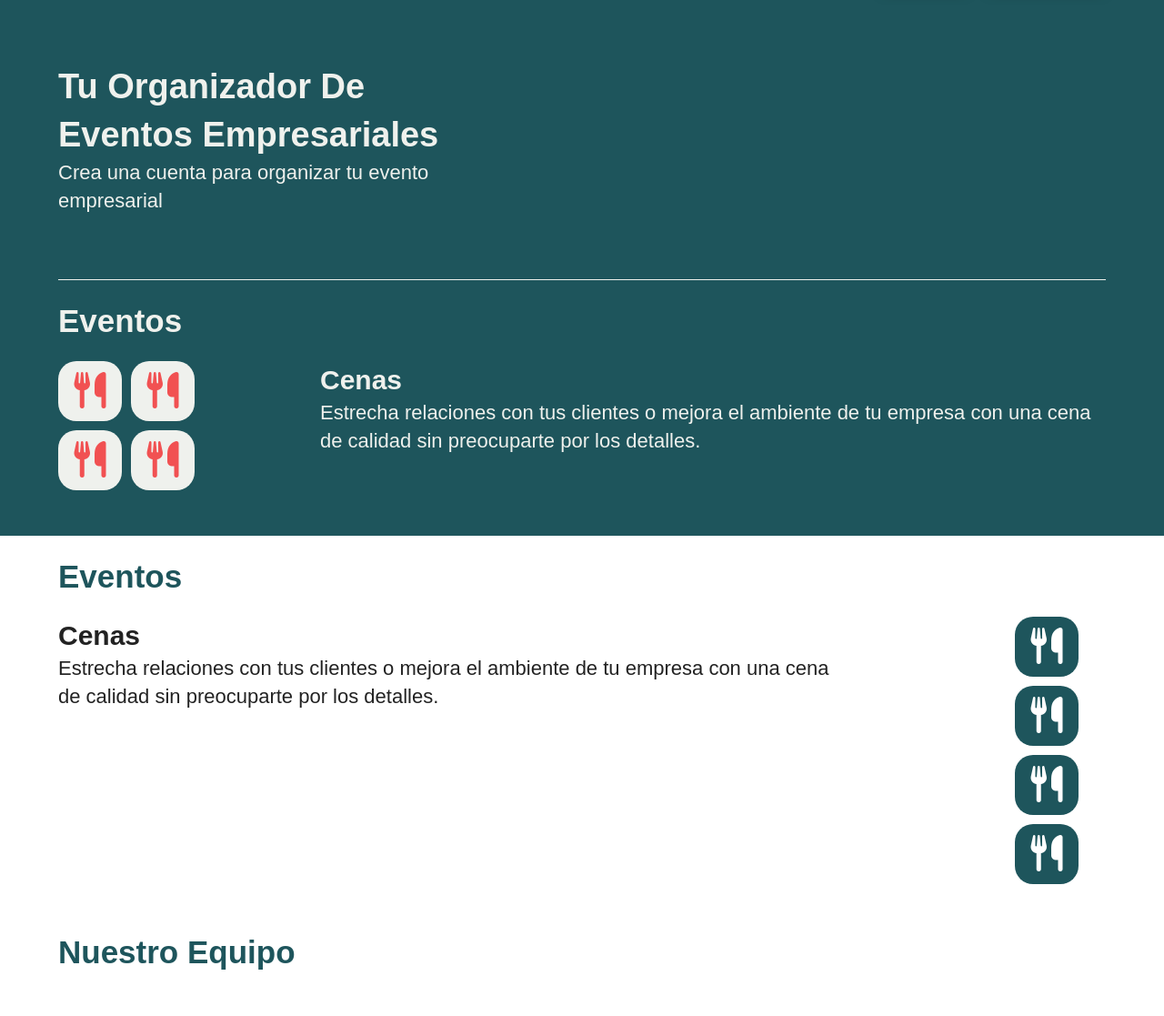
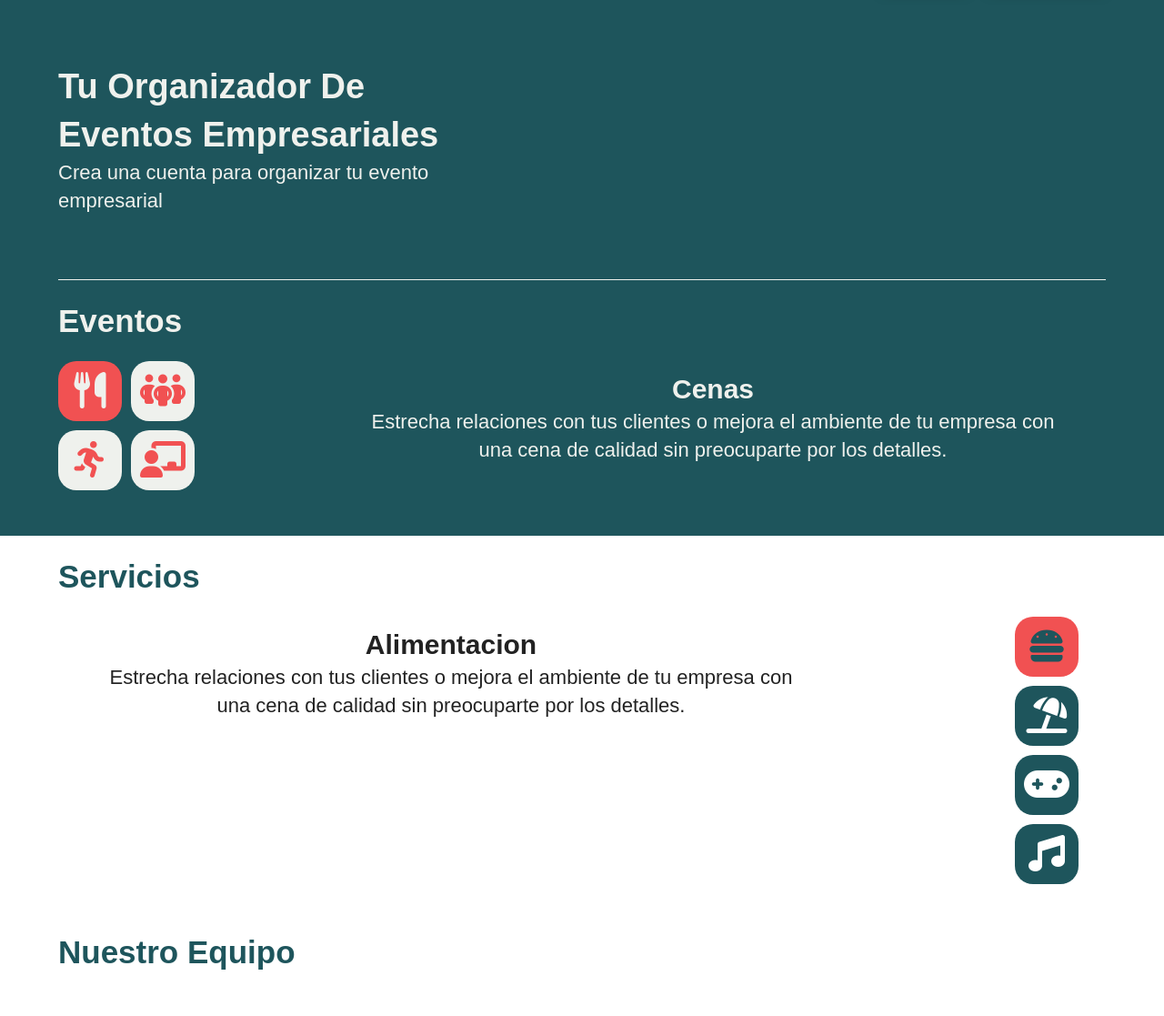
Before and after one commit to JohnSC31/eventor, a PHP site: page /eventor/ in a window 1280 px wide. Shown: the part 56-1173 px from the top of the page at 91% size. Run offline with PHP 8.4, Linux system fonts and the light colour scheme.

Commit message:
Funcionalidad home y validacion registro e inicio de sesion

```diff
--- a/app/controllers/Views.php
+++ b/app/controllers/Views.php
@@ -49,6 +49,12 @@
             $this->loadView('pages/login', $data); // se carga la vista necesaria
         }
 
+        // CARGA DE RECUPERAR CONTRASEÑA
+        public function recovery(){
+            $data = $this->getPageData('recovery','Recuperar contraseña');
+            $this->loadView('pages/recovery', $data); // se carga la vista necesaria
+        }
+
 
         // CARGA DE REGISTRO
         public function signup(){
--- a/app/views/pages/home.php
+++ b/app/views/pages/home.php
@@ -16,14 +16,35 @@
         <h2>Eventos</h2>
         <div class="event-list">
             <ul class="event-icon-container">
-                <li class=""><i class="fa-solid fa-utensils"></i></li>
-                <li class=""><i class="fa-solid fa-utensils"></i></li>
-                <li class=""><i class="fa-solid fa-utensils"></i></li>
-                <li class=""><i class="fa-solid fa-utensils"></i></li>
+                <li change-event="1" class="active"><i class="fa-solid fa-utensils"></i></li>
+                <li change-event="2" class=""><i class="fa-solid fa-people-group"></i></li>
+                <li change-event="3" class=""><i class="fa-solid fa-person-running"></i></li>
+                <li change-event="4" class=""><i class="fa-solid fa-chalkboard-user"></i></li>
             </ul>
             <div class="event-detail-container">
-                <div class="event-detail">
+                <div class="event-detail" id="type-event-1">
                     <h3>Cenas</h3>
+                    <p>Estrecha relaciones con tus clientes o mejora el ambiente de tu empresa con una cena de calidad
+                        sin preocuparte por los detalles.
+                    </p>
+                </div>
+
+                <div class="event-detail" id="type-event-2">
+                    <h3>Reuniones</h3>
+                    <p>Estrecha relaciones con tus clientes o mejora el ambiente de tu empresa con una cena de calidad
+                        sin preocuparte por los detalles.
+                    </p>
+                </div>
+
+                <div class="event-detail" id="type-event-3">
+                    <h3>Actividades deportivas</h3>
+                    <p>Estrecha relaciones con tus clientes o mejora el ambiente de tu empresa con una cena de calidad
+                        sin preocuparte por los detalles.
+                    </p>
+                </div>
+
+                <div class="event-detail" id="type-event-4">
+                    <h3>Capacitaciones</h3>
                     <p>Estrecha relaciones con tus clientes o mejora el ambiente de tu empresa con una cena de calidad
                         sin preocuparte por los detalles.
                     </p>
@@ -36,23 +57,44 @@
 
 <section class="home-services">
     <div class="container">
-        <h2>Eventos</h2>
-        <div class="event-list">
+        <h2>Servicios</h2>
+        <div class="service-list">
 
-            <div class="event-detail-container">
-                <div class="event-detail">
-                    <h3>Cenas</h3>
+            <div class="service-detail-container">
+                <div class="service-detail" id="service-1">
+                    <h3>Alimentacion</h3>
+                    <p>Estrecha relaciones con tus clientes o mejora el ambiente de tu empresa con una cena de calidad
+                        sin preocuparte por los detalles.
+                    </p>
+                </div>
+
+                <div class="service-detail" id="service-2">
+                    <h3>Decoracion</h3>
+                    <p>Estrecha relaciones con tus clientes o mejora el ambiente de tu empresa con una cena de calidad
+                        sin preocuparte por los detalles.
+                    </p>
+                </div>
+
+                <div class="service-detail" id="service-3">
+                    <h3>Entretenimiento</h3>
+                    <p>Estrecha relaciones con tus clientes o mejora el ambiente de tu empresa con una cena de calidad
+                        sin preocuparte por los detalles.
+                    </p>
+                </div>
+
+                <div class="service-detail" id="service-4">
+                    <h3>Musica</h3>
                     <p>Estrecha relaciones con tus clientes o mejora el ambiente de tu empresa con una cena de calidad
                         sin preocuparte por los detalles.
                     </p>
                 </div>
             </div><!-- .event-detail-container -->
 
-            <ul class="event-icon-container">
-                <li class=""><i class="fa-solid fa-utensils"></i></li>
-                <li class=""><i class="fa-solid fa-utensils"></i></li>
-                <li class=""><i class="fa-solid fa-utensils"></i></li>
-                <li class=""><i class="fa-solid fa-utensils"></i></li>
+            <ul class="service-icon-container">
+                <li class="active" change-service="1"><i class="fa-solid fa-burger"></i></li>
+                <li class="" change-service="2"><i class="fa-solid fa-umbrella-beach"></i></li>
+                <li class="" change-service="3"><i class="fa-solid fa-gamepad"></i></li>
+                <li class="" change-service="4"><i class="fa-solid fa-music"></i></li>
             </ul>
         </div>
     </div>
--- a/app/views/pages/login.php
+++ b/app/views/pages/login.php
@@ -4,7 +4,7 @@
 
 
     <div class="form-container">
-        <form id="login_form" method="post" enctype="multipart/form-data">
+        <form id="login-form" method="post" enctype="multipart/form-data">
             <div class="field">
                 <input type="email" name="correo electronico" id="email" placeholder="Correo">
             </div>
@@ -12,7 +12,7 @@
                 <input type="password" name="contraseña" id="pass" placeholder="Contraseña">
             </div>
             <div class="submit col_2">
-                <input type="submit" class="btn btn_black" value="Olvidé contraseña">
+                <a href="<?php echo URL_PATH; ?>recovery" class="btn btn_black">Recuperar contraseña</a>
                 <input type="submit" class="btn btn_red" value="Ingresar">
             </div>
         </form>
--- a/app/views/pages/signup.php
+++ b/app/views/pages/signup.php
@@ -21,7 +21,7 @@
                         </select>
                     </div>
                     <div class="field">
-                        <select name="cantones" id="select-cantons" required>
+                        <select name="cantones" id="select-canton" required>
                             <!-- se cargan los cantones de la base de datos -->
                             <option value="0" selected >Cantón</option>
                         </select>
@@ -44,7 +44,7 @@
                 </div>
             </div><!-- .form-input-container -->
             <div class="submit col_2">
-            <a href="<?php echo URL_PATH; ?>login" class="btn btn_black">Iniciar Sesión</a>
+                <a href="<?php echo URL_PATH; ?>login" class="btn btn_black">Iniciar Sesión</a>
                 <input type="submit" class="btn btn_red" value="Registrarme">
             </div>
         </form>
--- a/public/css/main.css
+++ b/public/css/main.css
@@ -558,7 +558,7 @@ section.home-services div.container{
 }
 
 section.home-events div.event-list,
-section.home-services div.event-list{
+section.home-services div.service-list{
     display: flex;
     justify-content: space-between;
     padding: 2rem 0;
@@ -569,14 +569,15 @@ section.home-events ul.event-icon-container{
     display: flex;
     flex-wrap: wrap;
 }
-section.home-services ul.event-icon-container{
+
+section.home-services ul.service-icon-container{
     flex: 0 0 10rem;
     display: flex;
     flex-wrap: wrap;
 }
 
 section.home-events ul.event-icon-container li,
-section.home-services ul.event-icon-container li{
+section.home-services ul.service-icon-container li{
     flex: 0 0 calc(50% - 3rem);
     background-color: var(--grey);
     margin: 0 1rem 1rem 0;
@@ -588,28 +589,38 @@ section.home-services ul.event-icon-container li{
     cursor: pointer;
 }
 
-section.home-services ul.event-icon-container li{
+section.home-services ul.service-icon-container li{
     flex: 0 0 calc(100% - 3rem);
     background-color: var(--green);
     color: var(--white);
 }
-section.home-events ul.event-icon-container li:hover{
+section.home-events ul.event-icon-container li:hover,
+section.home-events ul.event-icon-container li.active{
     background-color: var(--red);
     color: var(--grey);
 }
-section.home-services ul.event-icon-container li:hover{
+
+section.home-services ul.service-icon-container li:hover,
+section.home-services ul.service-icon-container li.active{
     background-color: var(--red);
     color: var(--green);
 }
+
 /* detalle de evento */
 section.home-events div.event-detail-container,
-section.home-services div.event-detail-container{
+section.home-services div.service-detail-container{
     flex: 0 0 75%;
 }
-section.home-events div.event-detail
-section.home-services div.event-detail{
+section.home-events div.event-detail-container div.event-detail,
+section.home-services div.service-detail{
     text-align: center;
     padding: 1rem 5rem;
+    display: none;
+}
+
+section.home-events div.event-detail-container div.event-detail:first-of-type,
+section.home-services div.service-detail:first-of-type{
+    display: block;
 }
 
 /* SECCION DE SERVICIOS */
@@ -727,6 +738,28 @@ body#signup div.form-container{
     padding: 2rem;
     margin-top: 2rem;
 }
+/*////////////////////// -------------------------- RECOVERY / RECUPERARCION CONTRASENA --------------------------------------------- ///////////////////////*/
+body#recovery main{
+    display: flex;
+    align-items: center;
+    justify-content: center;
+}
+body#recovery div.recovery-container{
+    text-align: center;
+    color: var(--green);
+}
+
+body#recovery div.recovery-container div.form-container{
+   background-color: var(--green);
+   border-radius: var(--radius);
+   padding: 1rem;
+}
+
+body#recovery div.form-container form input[type]:not([type=submit]){
+    color: var(--white);
+ }
+
+
 
 /*////////////////////// -------------------------- PROFILE / PERFIL --------------------------------------------- ///////////////////////*/
 body#profile h1{
--- a/public/js/main.js
+++ b/public/js/main.js
@@ -6,6 +6,17 @@
     document.addEventListener('DOMContentLoaded', function (){
       // Despues de cargar todo el DOM se ejecuta el codigo
 
+      // HOME funcionalidad
+      // cambiar de tipos de eventos
+      $("body").on("click", "[change-event]", changeEvent);
+      // camviar servicios
+      $("body").on("click", "[change-service]", changeService);
+
+      //SIGNUP FORM
+      $("body").on("submit", "form#signup-form", clientSignupForm);
+
+      //LOGIN FORM
+      $("body").on("submit", "form#login-form", clientLoginForm);
 
     }); // end DOMContentLoaded
 
@@ -13,6 +24,233 @@
 })();
 
 // ///////////////// *******************************  FUNCIONES  ****************************** /////////////////////
+
+// FUNCION PARA ABRIR Y CARGAR UN MODAL
+function openModal(e){
+  e.preventDefault();
+  const modalName = $(this).attr('data-modal');
+  const modalData = $(this).attr('data-modal-data') !== undefined ? JSON.parse($(this).attr('data-modal-data')) : {};
+
+  const myData = {
+    'ajaxMethod': 'loadModal',
+    'modal': modalName,
+    'data': modalData
+  }
+
+  $.ajax({
+    url: AJAX_URL,
+    type:'POST',
+    dataType:'html',
+    data: myData
+  }).done(function(data){
+    $('div#modal_container').html(data);
+    $('div#modal_container').css('display', 'block'); // estaba en flex
+    $('body').css('overflow', 'hidden');
+  });
+}
+
+// FUNCION PARA CERRAR UN MODAL
+function closeModal(e){
+  e.preventDefault();
+  $('div.modal_container').css('display', 'none');
+  $('div#modal_container').html('');
+  $('body').css('overflow', 'auto');
+  // if($('div.notification')) $('div.notification').remove();
+}
+
+// Funcionalidad para mostrar la notificacion
+///////////// ************************ NOTIFICACION ************************ ///////////////
+function showNotification(message, success, timer = true){
+  const notification = $('<div></div>');
+  notification.addClass('notification');
+  notification.addClass((success) ? 'n_success' : 'n_error');
+
+  const text = $("<p></p>").text(message);
+
+  notification.html(text);
+  // insert before toma de paramatros (que insertar, antes de que se insetar)
+  $("#notification_container").html("");
+  $("#notification_container").html(notification);
+  // ocultar y mostrar la notif
+  setTimeout(()=>{
+      notification.addClass('visible');
+      setTimeout(()=>{
+        if(timer){ // si timer entonces de deshace sola
+          notification.removeClass('visible');
+          setTimeout(()=>{
+              notification.remove();
+          }, 500)
+        }
+      }, 3000)
+  }, 100)
+}
+
+// FUNCIONES PARA LA VALIDACION DE FORMULARIO
+function validInput(input_value, max_length = false, msj = 'Campo Obligatorio'){
+
+  if(input_value.length == 0){
+    showNotification(msj, false);
+    return false;
+  }
+  if(length > 0 && input_value.length > max_length){
+    showNotification("Excede max de caracteres", false);
+    return false;
+  }
+
+  return true;
+
+}
+
+function validPassword(input_value){
+
+  if(input_value.length == 0){
+    showNotification("Ingrese una contreseña", false);
+    return false;
+
+  }else if (input_value.length < 7) {
+    showNotification("Contreseña muy corta", false);
+    return false;
+
+  }else if (input_value.length > 30) {
+    showNotification("Contreseña muy larga", false);
+    return false;
+
+  }else if(!(/.*[a-z]/).test(input_value)){
+    showNotification("Debe haber almenos una minuscula", false);
+    return false;
+
+  }else if(!(/.*[A-Z]/).test(input_value)){
+    showNotification("Debe haber almenos una mayuscula", false);
+    return false;
+
+  }else if(!(/.*[0-9]/).test(input_value)){
+    showNotification("Debe haber almenos un número", false);
+    return false;
+  }
+  return true
+}
+
+function validEmail(input_value){
+  const validEmailPattern = /^\w+([.-_+]?\w+)*@\w+([.-]?\w+)*(\.\w{2,10})+$/;
+  if(input_value.length == 0){
+    showNotification("Ingrese un correo", false);
+    return false;
+  }
+  if (!validEmailPattern.test(input_value)){
+    showNotification("Correo inválido", false);
+    return false;
+
+  }
+  return true;
+}
+
+
+// ///////////////// **********************  HOME  ********************* /////////////////////
+function changeEvent(e){
+  e.preventDefault();
+  const showEventId = $(this).attr('change-event');
+
+  $('div.event-detail-container div.event-detail').css('display', 'none');
+  $('ul.event-icon-container li').removeClass('active');
+
+
+  $('div.event-detail-container div#type-event-'+showEventId).css('display', 'block');
+  $(this).addClass('active');
+  // console.log(showEventId);
+
+}
+
+function changeService(e){
+  e.preventDefault();
+  const showServiceId = $(this).attr('change-service');
+
+  $('div.service-detail-container div.service-detail').css('display', 'none');
+  $('ul.service-icon-container li').removeClass('active');
+
+
+  $('div.service-detail-container div#service-'+showServiceId).css('display', 'block');
+  $(this).addClass('active');
+  // console.log(showEventId);
+
+}
+
+
+// ///////////////// **********************  SIGNUP  ********************* /////////////////////
+
+// FUNCION PARA EL REGISTRO DE UN NUEVO USUARIO
+async function clientSignupForm(e){
+  e.preventDefault();
+
+  // optienen los campos del formulario
+  const input_company_name = $('input#company-name');
+  const input_company_detail = $('input#company-detail');
+  const select_canton = $('select#select-canton');
+
+  const input_client_name = $('input#client-name');
+  const input_phone = $('input#phone');
+  const input_email = $('input#email');
+  const input_password = $('input#password');
+
+  // validan los datos
+  if(!validInput(input_company_name.val(), false, "Ingrese el nombre de empresa")) return false;
+  if(!validInput(input_company_detail.val(), false, "Ingrese el detalle de empresa")) return false;
+  if(!validInput(select_canton.val(), false, "Seleccione un canton")) return false;
+
+  if(!validInput(input_client_name.val(), false, "Ingrese un nombre")) return false;
+  if(!validInput(input_phone.val(), false, "Ingrese un telefono")) return false;
+  if(!validEmail(input_email.val())) return false;
+  if(!validPassword(input_password.val())) return false;
+
+  const signupFormData = new FormData();
+  signupFormData.append('companyName', input_company_name.val());
+  signupFormData.append('companDetail', input_company_detail.val());
+  signupFormData.append('idCanton', select_canton.val());
+
+  signupFormData.append('clientName', input_client_name.val());
+  signupFormData.append('phone', input_phone.val());
+  signupFormData.append('email', input_email.val());
+  signupFormData.append('pass', input_password.val());
+
+  signupFormData.append('ajaxMethod', "clientSignup");
+
+  result = await ajaxRequest(signupFormData);
+  showNotification(result.Message, result.Success, false);
+
+  if(result.Success){
+    setTimeout(()=>{
+      // window.location.href = URL_PATH + 'home';
+    }, 1500)
+  }
+
+}
+
+// FUNCION PARA EL INICIO DE SESION DE UN USUARIO
+async function clientLoginForm(e){
+  e.preventDefault();
+  // campos
+  const input_email = $('input#email');
+  const input_pass = $('input#pass');
+  // validacion
+  if(!validEmail(input_email.val())) return false;
+  if(!validPassword(input_pass.val())) return false;
+
+  // form data
+  const loginFormData = new FormData();
+  loginFormData.append('email', input_email.val());
+  loginFormData.append('pass', input_pass.val());
+  loginFormData.append('ajaxMethod', "clientLogin");
+
+  result = await ajaxRequest(loginFormData);
+  showNotification(result.Message, result.Success, false);
+
+  if(result.Success){
+    setTimeout(()=>{
+      // window.location.href = URL_PATH + 'home';
+    }, 1500)
+  }
+
+}
+
 
 
 ///////////// ************************ AJAX BACKEND CONN ************************ ///////////////
@@ -32,3 +270,29 @@ async function ajaxRequest(formData){
     });
   });
 }
+
+// FUNCION QUE REALIZA LA CONECCION CON EL BACKEND Y RETORNA UN HTML
+// Debe haber un campo en el form data indicando el metodo a utilizar en el ajax controller llamado 'ajaxMethod'
+// html container indica el contenedor en el cual va ser insertado el html es un string indicando el id
+async function ajaxHTMLRequest(formData, html_container){
+  $.ajax({
+    url: AJAX_URL,
+    type:'POST',
+    processData: false,
+    contentType: false,
+    dataType:'html',
+    data: formData
+  }).done(function(data){
+    $(html_container).html(data);
+  });
+}
+
+///////////// ************************ CARGAR LOS SELECT ************************ ///////////////
+async function loadSelectOptions(idSelect){
+
+  const selectFormData = new FormData();
+  selectFormData.append("idSelect", idSelect);
+  selectFormData.append('ajaxMethod', "loadSelectOptions");
+
+  ajaxHTMLRequest(selectFormData, "select#" + idSelect);
+}
```
Also changed, not shown: app/controllers/Ajax.php (+12 -1 lines), app/views/pages/recovery.php (added, +16 -0 lines). Lines whose indentation alone changed are shown as unchanged.
